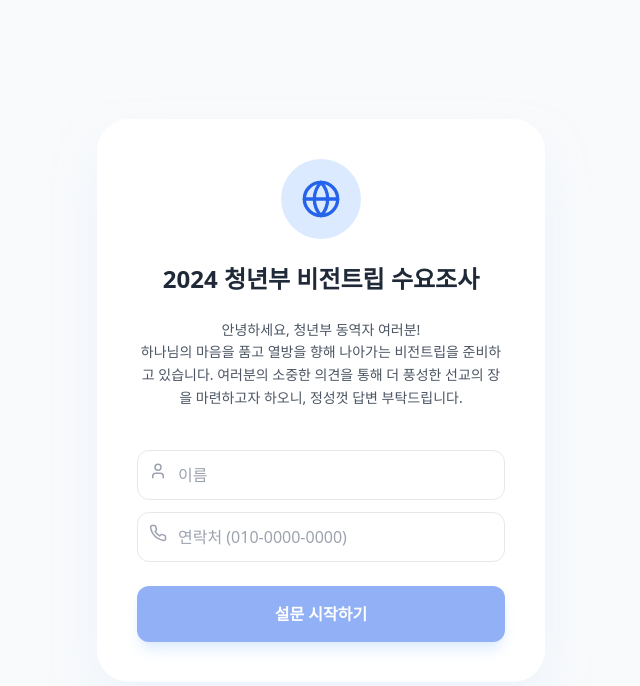
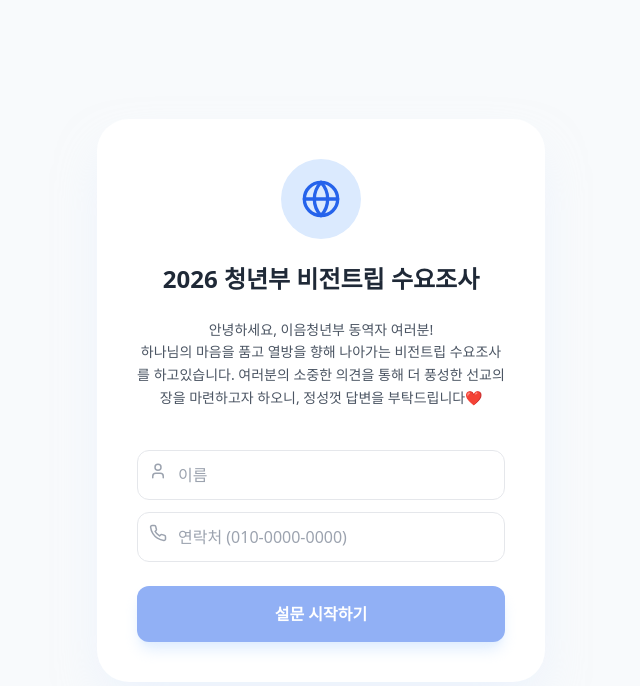
Before and after one commit to Moon-Ahn/vision-trip-survey, a React (Vite) app: page / in a window 1280 px wide. Shown: the top 686 px of the page, without its empty margins (319-959 px from the left). Built offline with nearby package versions, Linux system fonts and the light colour scheme.

Commit message:
글자 및 내용 변경

```diff
--- a/src/App.jsx
+++ b/src/App.jsx
@@ -91,12 +91,12 @@ const App = () => {
             <div className="w-20 h-20 bg-blue-100 rounded-full flex items-center justify-center mx-auto mb-4">
               <Globe className="text-blue-600 w-10 h-10" />
             </div>
-            <h1 className="text-2xl font-bold text-gray-800">2024 청년부 비전트립 수요조사</h1>
+            <h1 className="text-2xl font-bold text-gray-800">2026 청년부 비전트립 수요조사</h1>
             <p className="text-gray-600 leading-relaxed text-sm">
-              안녕하세요, 청년부 동역자 여러분!<br />
-              하나님의 마음을 품고 열방을 향해 나아가는 비전트립을 준비하고 있습니다.
+              안녕하세요, 이음청년부 동역자 여러분!<br />
+              하나님의 마음을 품고 열방을 향해 나아가는 비전트립 수요조사를 하고있습니다.
               여러분의 소중한 의견을 통해 더 풍성한 선교의 장을 마련하고자 하오니,
-              정성껏 답변 부탁드립니다.
+              정성껏 답변을 부탁드립니다❤️
             </p>
             <div className="space-y-3 pt-4 text-left">
               <div className="relative">
@@ -213,7 +213,7 @@ const App = () => {
               <div className="space-y-4">
                 <label className="font-bold flex items-center gap-2 text-gray-700"><Sprout size={18} className="text-green-500"/> 기대하는 영적 열매</label>
                 <div className="flex flex-wrap gap-2">
-                  {['신앙 회복', '선교 사명', '공동체 친밀감', '긍휼의 마음', '은사 발견'].map(f => (
+                  {['신앙 회복', '선교 사명', '공동체 친밀감', '긍휼의 마음', '비전 발견'].map(f => (
                     <button
                       key={f}
                       onClick={() => handleCheckboxChange('spiritualFruit', f)}
@@ -229,7 +229,7 @@ const App = () => {
                 <label className="font-bold flex items-center gap-2 text-gray-700"><Users size={18} className="text-blue-500"/> 희망 사역 형태</label>
                 <textarea
                   name="ministryType"
-                  placeholder="예: 어린이 VBS, K-Culture 캠프, 노방 전도 등"
+                  placeholder="예: 어린이 사역, 찬양 사역, 노방 전도 등"
                   className="w-full p-3 border rounded-xl h-24 outline-none focus:ring-2 focus:ring-blue-500 text-sm"
                   onChange={handleInputChange}
                 ></textarea>
```
